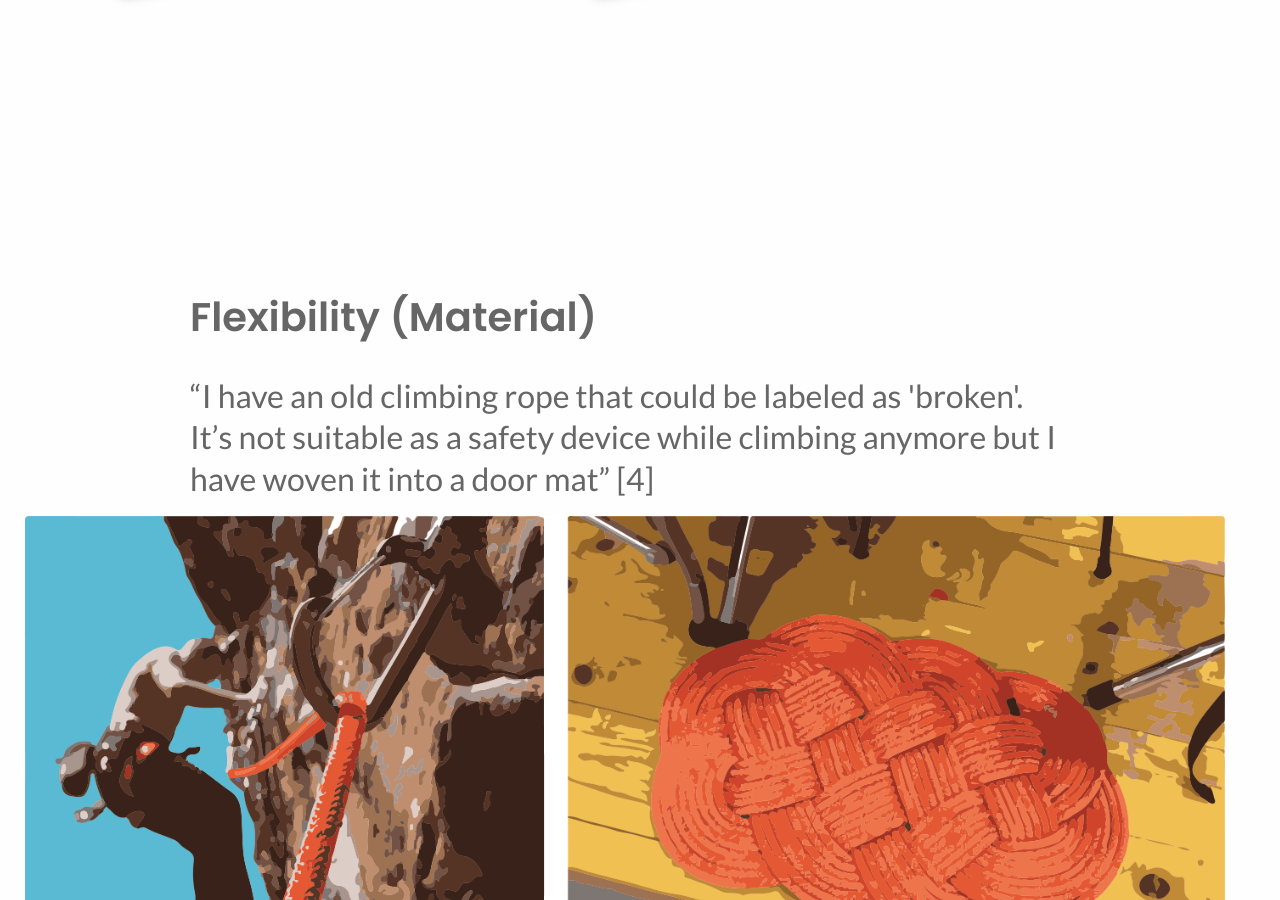
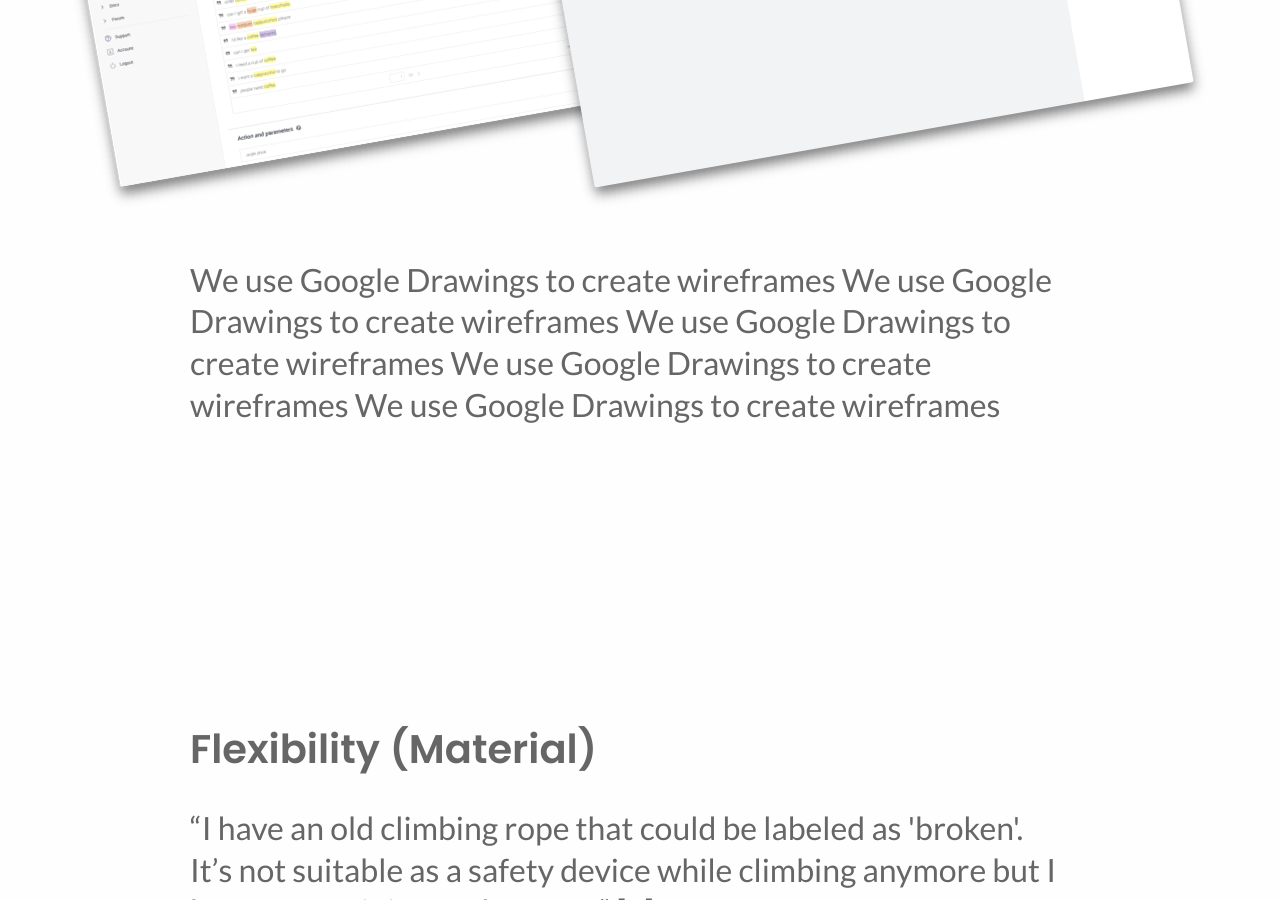
Before and after one commit to naher94/fluid-design, a Jekyll site: the page built from index.html, in a window 1280 px wide and 900 px high, scrolled down 6335 px. Built offline with Jekyll 4.4.1, drawn with Linux system fonts in a browser that asks for light colours.

Commit message:
Content updates

```diff
--- a/index.html
+++ b/index.html
@@ -74,7 +74,7 @@ layout: default
     </div>
   </div>
   <div class="small-12 columns">
-    <div class="image-container"><img src="img/toolsites.png" alt="Tool Sites"></div>
+    <div class="image-container" style="margin-top:50px; margin-bottom: 70px;"><img src="img/toolsites.png" alt="Tool Sites"></div>
   </div>
   <div class="small-12 medium-9 medium-centered columns">
     <p>Why is real-time collaboration so important?</p>
@@ -110,7 +110,13 @@ layout: default
       <p class="application-name">Sayspring</p>
     </div>
   </div>
-  <div class="image-container"><img src="img/voicetools.png" alt="Dialogflow and Sayspring Screenshots"></div>
+  <div class="small-12 columns" style="margin-top:80px; margin-bottom: 50px;">
+    <div class="image-container"><img src="img/voicetools.png" alt="Dialogflow and Sayspring Screenshots"></div>
+  </div>
+  <div class="small-12 medium-9 medium-centered columns">
+    <p>We use Google Drawings to create wireframes We use Google Drawings to create wireframes We use Google Drawings to create wireframes We use Google Drawings to create wireframes We use Google Drawings to create wireframes</p>
+  </div>
+  <div class="small-12 columns empty"></div>
 </section>
 
 <section class="row">
```
Also changed, not shown: 2 other files.
